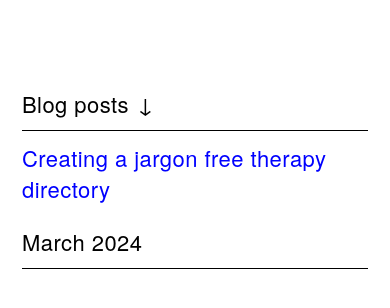
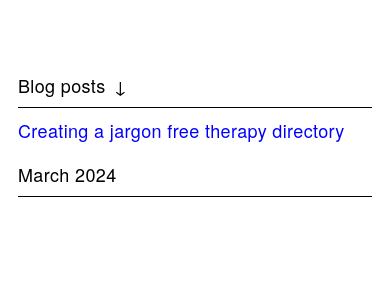
Before and after one commit to cemalokten/blog, an Eleventy site: page content/blog.njk in a window 390 px wide. Built offline with nearby package versions, Linux system fonts and the light colour scheme; Eleventy itself is replaced by a stand-in of ours; files that its build step writes are made by us from their sources; a web font is replaced by a local one.

Commit message:
update font-size and page width

```diff
--- a/public/css/index.css
+++ b/public/css/index.css
@@ -40,7 +40,7 @@
   font-weight: 400;
   color: var(--text-color);
   background-color: var(--background-color);
-  font-size: 22px;
+  font-size: 24px;
   letter-spacing: 0.02em;
 }
 
@@ -54,7 +54,7 @@
   width: 100%;
   margin: 1rem 0;
   padding: 0;
-  max-width: 1000px;
+  max-width: 800px;
 }
 
 H1,
@@ -86,7 +86,7 @@
   border: none;
   height: 1px;
   color: black;
-  ba
+  background-color: black;
   margin: 2rem 8rem;
 }
 .visually-hidden {
@@ -366,6 +366,11 @@
     padding-top: 1em;
     width: 100%;
   }
+
+  html,
+  body {
+    font-size: 18px;
+  }
 }
 
 /* Direct Links / Markdown Headers */
```
